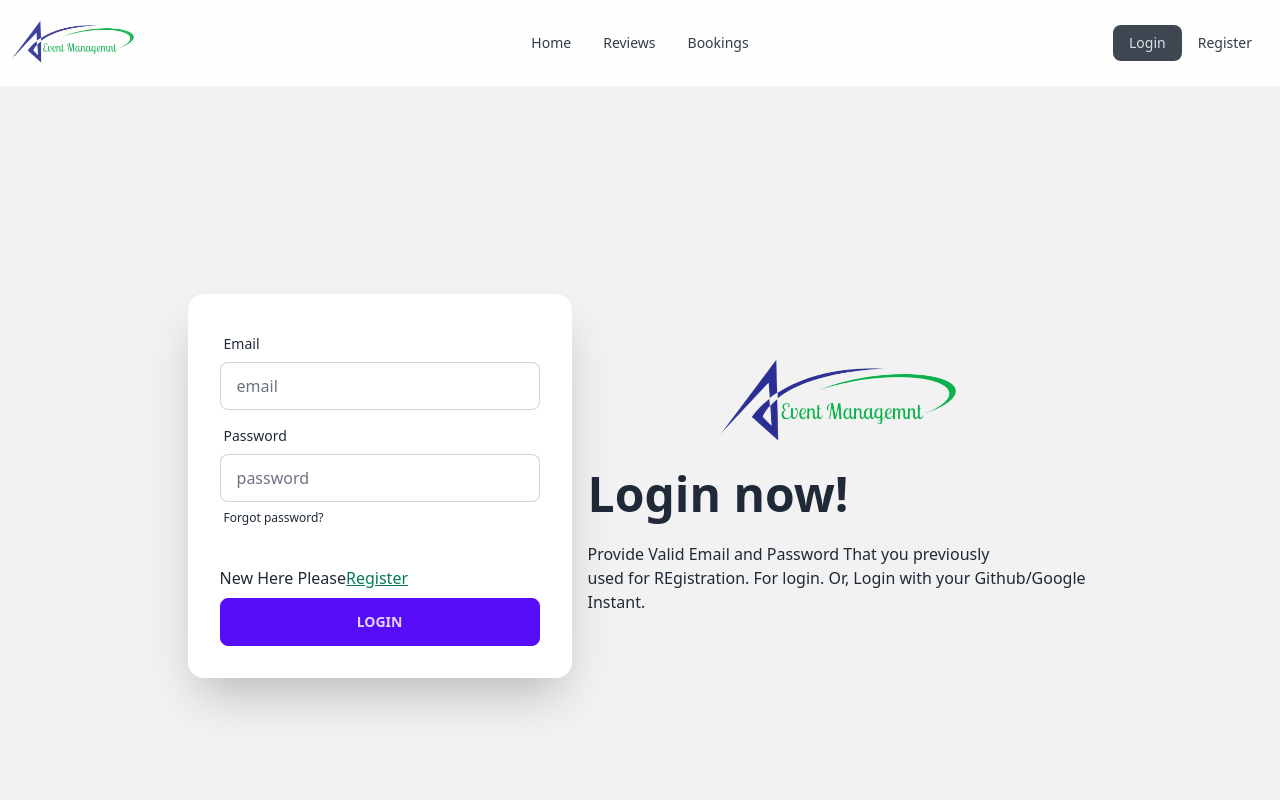
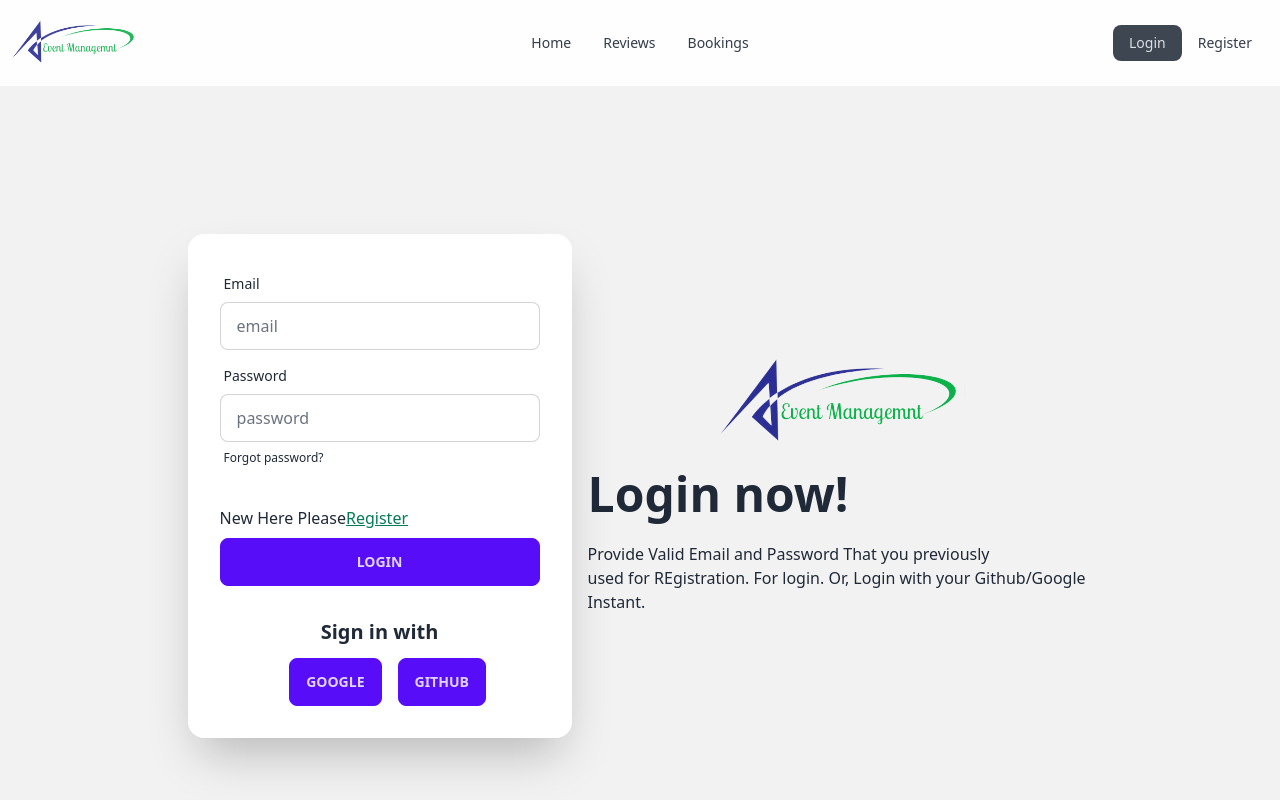
Before and after one commit to mahfuj80/Event-Managemnt-A9, a React (Vite) app: page /login in a window 1280 px wide. Shown: the top 800 px of the page. Built offline with nearby package versions, Linux system fonts and the light colour scheme; no server answers.

Commit message:
profile image displayed and navigation using state complete

```diff
--- a/src/Pages/Login/Login.jsx
+++ b/src/Pages/Login/Login.jsx
@@ -1,9 +1,11 @@
-import { Link, useNavigate } from 'react-router-dom';
+import { Link, useLocation, useNavigate } from 'react-router-dom';
 import useAuth from '../../hooks/useAuth';
+import { GoogleAuthProvider } from 'firebase/auth';
 
 const Login = () => {
+  const { loginUser, googleSignIn } = useAuth();
   const navigate = useNavigate();
-  const { loginUser } = useAuth();
+  const location = useLocation();
   const handleLogin = (e) => {
     e.preventDefault();
     const form = new FormData(e.currentTarget);
@@ -13,13 +15,40 @@ const Login = () => {
       .then((userCredential) => {
         // Signed in
         alert('sign in successfully', userCredential);
-        navigate('/');
+        navigate(location?.state ? location.state : '/');
         // ...
       })
       .catch((error) => {
         const errorCode = error.code;
         const errorMessage = error.message;
         alert(errorCode);
+      });
+  };
+  const handleGoogle = () => {
+    googleSignIn()
+      .then((result) => {
+        // This gives you a Google Access Token. You can use it to access the Google API.
+        const credential = GoogleAuthProvider.credentialFromResult(result);
+        const token = credential.accessToken;
+        // The signed-in user info.
+        const user = result.user;
+        // IdP data available using getAdditionalUserInfo(result)
+        // ...
+        // Signed in
+        alert('sign in successfully', credential);
+        navigate(location?.state ? location.state : '/');
+        // ...
+      })
+      .catch((error) => {
+        // Handle Errors here.
+        const errorCode = error.code;
+        const errorMessage = error.message;
+        // The email of the user's account used.
+        const email = error.customData.email;
+        // The AuthCredential type that was used.
+        const credential = GoogleAuthProvider.credentialFromError(error);
+        console.log(error);
+        // ...
       });
   };
   return (
@@ -83,6 +112,16 @@ const Login = () => {
                 ></input>
               </div>
             </form>
+            <div className="px-8 pb-8 text-center space-x-4">
+              <p className="text-xl font-bold mb-3">Sign in with</p>
+              <button
+                onClick={() => handleGoogle()}
+                className="btn btn-primary"
+              >
+                google
+              </button>
+              <button className="btn btn-primary"> Github</button>
+            </div>
           </div>
         </div>
       </div>
--- a/src/Provider/AuthProvider.jsx
+++ b/src/Provider/AuthProvider.jsx
@@ -1,22 +1,30 @@
 import { createContext, useEffect, useState } from 'react';
 import PropTypes from 'prop-types';
 import {
+  GoogleAuthProvider,
   createUserWithEmailAndPassword,
   onAuthStateChanged,
   signInWithEmailAndPassword,
+  signInWithPopup,
   signOut,
 } from 'firebase/auth';
 import auth from '../Firebase/Firebase';
 export const AuthContext = createContext(null);
+const googleProvider = new GoogleAuthProvider();
 const AuthProvider = ({ children }) => {
   const [user, setUser] = useState(null);
   const [loading, setLoading] = useState(true);
+  // login using google sing in popup
+  const googleSignIn = () => {
+    setLoading(true);
+    return signInWithPopup(auth, googleProvider);
+  };
   // register
   const createUser = (email, password) => {
     setLoading(true);
     return createUserWithEmailAndPassword(auth, email, password);
   };
-  // login
+  // login using email and password
   const loginUser = (email, password) => {
     return signInWithEmailAndPassword(auth, email, password);
   };
@@ -43,6 +51,7 @@ const AuthProvider = ({ children }) => {
     logOut,
     user,
     loading,
+    googleSignIn,
   };
   return (
     <AuthContext.Provider value={authInfo}>{children}</AuthContext.Provider>
--- a/src/Router/Routes.jsx
+++ b/src/Router/Routes.jsx
@@ -31,11 +31,19 @@ const router = createBrowserRouter([
       },
       {
         path: '/profile',
-        element: <Profile></Profile>,
+        element: (
+          <PrivateRoute>
+            <Profile></Profile>
+          </PrivateRoute>
+        ),
       },
       {
         path: '/settings',
-        element: <Settings></Settings>,
+        element: (
+          <PrivateRoute>
+            <Settings></Settings>
+          </PrivateRoute>
+        ),
       },
       {
         path: '/bookings',
@@ -56,7 +64,11 @@ const router = createBrowserRouter([
       },
       {
         path: '/details/:id',
-        element: <EventDetails></EventDetails>,
+        element: (
+          <PrivateRoute>
+            <EventDetails></EventDetails>
+          </PrivateRoute>
+        ),
         loader: () => fetch('/services.json'),
       },
     ],
--- a/src/components/Navbar/Nav.jsx
+++ b/src/components/Navbar/Nav.jsx
@@ -4,7 +4,7 @@ import useAuth from '../../hooks/useAuth';
 const Nav = () => {
   const { user, logOut } = useAuth();
 
-  console.log(user);
+  console.log(user?.photoURL);
   const navLinks = (
     <>
       <li>
```
